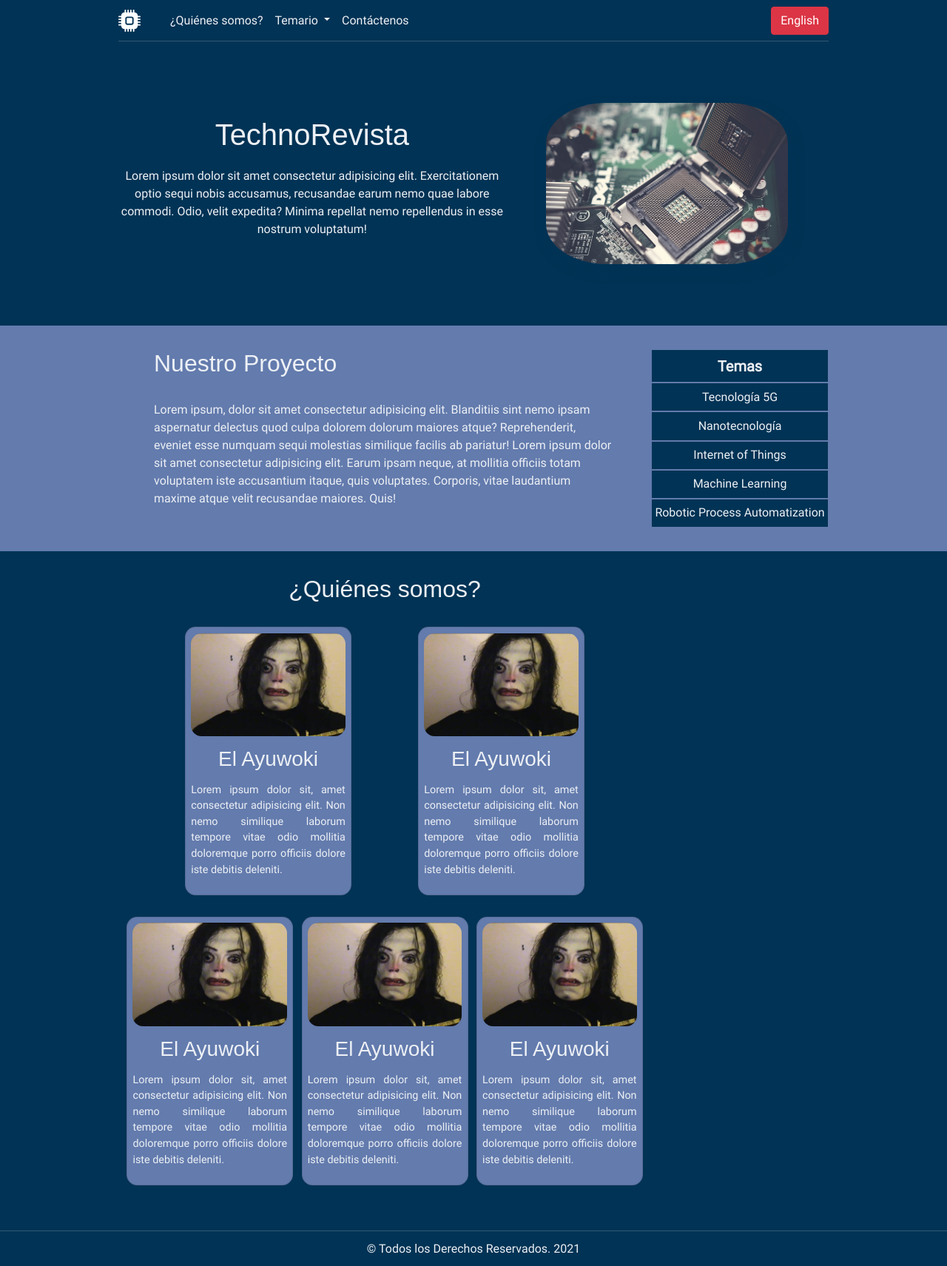
After one commit to ArturoMorales93/Plataformas_II_Project, a Flask app: page /es/ in a window 1280 px wide. The commit adds this page. Shown: the whole page at 74% size. Run offline with Flask 2, Linux system fonts and the light colour scheme; some libraries are stand-ins or nearby versions; some web fonts are replaced.

Commit message:
Sitio ingles (#7)
* Index pages on english and spanish lang

* Button switch language

```diff
--- a/project/arturo/templates/machine-learning.html
+++ b/project/arturo/templates/machine-learning.html
@@ -1,4 +1,4 @@
-{% extends "base.html" %}
+{% extends "es_base.html" %}
 
 {% block title %}
 {{ title }}
--- a/project/carlos/routes.py
+++ b/project/carlos/routes.py
@@ -3,6 +3,7 @@ from . import carlos
 
 
 @carlos.route('/es/iot', methods=['GET'])
+@carlos.route('/iot', methods=['GET'])
 def iot_es():
     return render_template('es_iot.html')
 
--- a/project/carlos/templates/en_iot.html
+++ b/project/carlos/templates/en_iot.html
@@ -1,4 +1,4 @@
-{% extends "base.html" %}
+{% extends "en_base.html" %}
 
 {% block title %}
     Internet of Things
--- a/project/carlos/templates/es_iot.html
+++ b/project/carlos/templates/es_iot.html
@@ -1,4 +1,4 @@
-{% extends "base.html" %}
+{% extends "es_base.html" %}
 
 {% block title %}
     Internet of Things
--- a/project/index/routes.py
+++ b/project/index/routes.py
@@ -2,5 +2,11 @@ from flask import render_template
 from . import index
 
 @index.route('/', methods=['GET'])
+@index.route('/es/', methods=['GET'])
 def home():
-    return render_template('index.html')
+    return render_template('es_index.html')
+
+
+@index.route('/en/', methods=['GET'])
+def home_english():
+    return render_template('en_index.html')
--- a/project/index/templates/base.html
+++ b/project/index/templates/es_base.html
@@ -15,7 +15,7 @@
     <!-- Header -->
     <header class="header" id="header">
         <nav class="navbar navbar-expand-md navbar-dark" id="navbar">
-            <a class="navbar-brand" href="/" id="iconContainer">
+            <a class="navbar-brand" href="/es/" id="iconContainer">
                 <svg xmlns="http://www.w3.org/2000/svg" width="30" height="30" fill="currentColor"
                     class="bi bi-cpu-fill" viewBox="0 0 16 16">
                     <path d="M6.5 6a.5.5 0 0 0-.5.5v3a.5.5 0 0 0 .5.5h3a.5.5 0 0 0 .5-.5v-3a.5.5 0 0 0-.5-.5h-3z" />
@@ -38,17 +38,18 @@
                             Temario
                         </a>
                         <div class="dropdown-menu" aria-labelledby="navbarDropdown">
-                            <a class="dropdown-item" href="#">Tecnología 5G</a>
-                            <a class="dropdown-item" href="#">Nanotecnología</a>
+                            <a class="dropdown-item" href="/es">Tecnología 5G</a>
+                            <a class="dropdown-item" href="/es">Nanotecnología</a>
                             <a class="dropdown-item" href="/es/iot">Internet of Things</a>
-                            <a class="dropdown-item" href="/machine-learning">Machine Learning</a>
-                            <a class="dropdown-item" href="#">Robotic Process Automatization</a>
+                            <a class="dropdown-item" href="/es/machine-learning">Machine Learning</a>
+                            <a class="dropdown-item" href="/es">Robotic Process Automatization</a>
                         </div>
                     </li>
                     <li class="nav-item">
                         <a class="nav-link" href="#">Contáctenos</a>
                     </li>
                 </ul>
+                <a class="btn btn-danger" href="/en">English</a>
             </div>
         </nav>
     </header>
@@ -60,7 +61,7 @@
 
     <!-- Footer -->
     <footer class="footer">
-        <p>© Todos los Derechos Reservados</p>
+        <p>© Todos los Derechos Reservados. 2021</p>
     </footer>
 
     <!-- Up-button -->
--- /dev/null
+++ b/project/index/templates/es_index.html
@@ -0,0 +1,100 @@
+{% extends "es_base.html" %}
+
+{% block title %}
+Inicio
+{% endblock %}
+
+{% block content %}
+<!-- Banner -->
+<section>
+    <!-- <img src="/static/img/banner-bg.jpg" alt="Teamwork" class="banner-bg"> -->
+    <div class="main-banner">
+        <div class="banner-title">
+            <h1>TechnoRevista</h1>
+            <p>Lorem ipsum dolor sit amet consectetur adipisicing elit. Exercitationem optio sequi nobis accusamus,
+                recusandae earum nemo quae labore commodi. Odio, velit expedita? Minima repellat nemo repellendus in
+                esse nostrum voluptatum!</p>
+        </div>
+        <div class="img-banner-container" id="imgBannerContainer">
+        </div>
+    </div>
+</section>
+<!-- Sección 2 -->
+<section>
+    <div class="home-grid-container">
+        <div>
+            <article class="side-padding home-article">
+                <h2>Nuestro Proyecto</h2>
+                <p>Lorem ipsum, dolor sit amet consectetur adipisicing elit. Blanditiis sint nemo ipsam
+                    aspernatur delectus quod culpa dolorem dolorum maiores atque? Reprehenderit, eveniet esse
+                    numquam sequi molestias similique facilis ab pariatur! Lorem ipsum dolor sit amet
+                    consectetur adipisicing elit. Earum ipsam neque, at mollitia officiis totam voluptatem iste
+                    accusantium itaque, quis voluptates. Corporis, vitae laudantium maxime atque velit
+                    recusandae maiores. Quis!</p>
+            </article>
+        </div>
+        <div>
+            <ul class="temario-container">
+                <li class="temario-item">
+                    Temas
+                </li>
+                <li class="temario-item">
+                    <a href="/es" class="temario-link">Tecnología 5G</a>
+                </li>
+                <li class="temario-item">
+                    <a href="/es" class="temario-link">Nanotecnología</a>
+                </li>
+                <li class="temario-item">
+                    <a href="/es/iot" class="temario-link">Internet of Things</a>
+                </li>
+                <li class="temario-item">
+                    <a href="/es/machine-learning" class="temario-link">Machine Learning</a>
+                </li>
+                <li class="temario-item">
+                    <a href="/es" class="temario-link">Robotic Process Automatization</a>
+                </li>
+            </ul>
+        </div>
+    </div>
+</section>
+<!-- Sección 3 -->
+<section>
+    <div class="home-grid-container">
+        <div class="text-center">
+            <h2 id="quienesSomos">¿Quiénes somos?</h2>
+            <div class="card-container">
+                <div class="card">
+                    <img src="/static/img/Ayuwoki.jpg" alt="">
+                    <h3>El Ayuwoki</h3>
+                    <p>Lorem ipsum dolor sit, amet consectetur adipisicing elit. Non nemo similique laborum
+                        tempore vitae odio mollitia doloremque porro officiis dolore iste debitis deleniti.</p>
+                </div>
+                <div class="card">
+                    <img src="/static/img/Ayuwoki.jpg" alt="">
+                    <h3>El Ayuwoki</h3>
+                    <p>Lorem ipsum dolor sit, amet consectetur adipisicing elit. Non nemo similique laborum
+                        tempore vitae odio mollitia doloremque porro officiis dolore iste debitis deleniti.</p>
+                </div>
+                <div class="card">
+                    <img src="/static/img/Ayuwoki.jpg" alt="">
+                    <h3>El Ayuwoki</h3>
+                    <p>Lorem ipsum dolor sit, amet consectetur adipisicing elit. Non nemo similique laborum
+                        tempore vitae odio mollitia doloremque porro officiis dolore iste debitis deleniti.</p>
+                </div>
+                <div class="card">
+                    <img src="/static/img/Ayuwoki.jpg" alt="">
+                    <h3>El Ayuwoki</h3>
+                    <p>Lorem ipsum dolor sit, amet consectetur adipisicing elit. Non nemo similique laborum
+                        tempore vitae odio mollitia doloremque porro officiis dolore iste debitis deleniti.</p>
+                </div>
+                <div class="card">
+                    <img src="/static/img/Ayuwoki.jpg" alt="">
+                    <h3>El Ayuwoki</h3>
+                    <p>Lorem ipsum dolor sit, amet consectetur adipisicing elit. Non nemo similique laborum
+                        tempore vitae odio mollitia doloremque porro officiis dolore iste debitis deleniti.</p>
+                </div>
+            </div>
+        </div>
+    </div>
+</section>
+{% endblock %}
--- a/project/static/js/scripts.js
+++ b/project/static/js/scripts.js
@@ -33,7 +33,7 @@ const imgBannerContainer = document.getElementById('imgBannerContainer')
 
 const showBannerImg = media => {
     if (media.matches) {
-        imgBannerContainer.innerHTML = `<img class="banner-img" src="static/img/banner-img.jpg" alt="CPU">`
+        imgBannerContainer.innerHTML = `<img class="banner-img" src="/static/img/banner-img.jpg" alt="CPU">`
     } else {
         imgBannerContainer.innerHTML = " "
     }
```
Also changed, not shown: project/index/templates/en_base.html (added, +84 -0 lines), project/index/templates/en_index.html (renamed from project/index/templates/index.html, +21 -21 lines).
